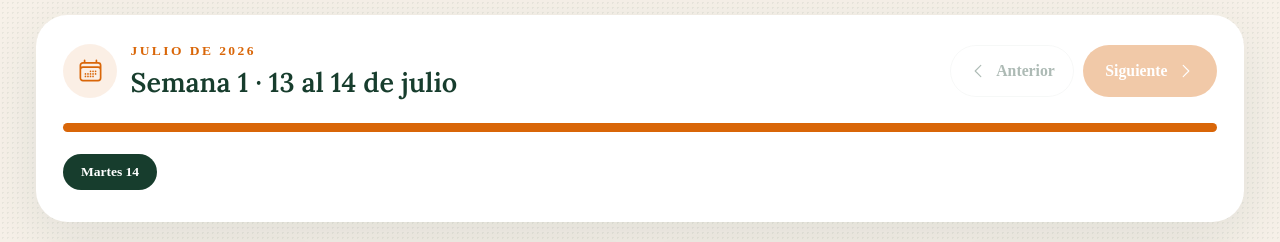
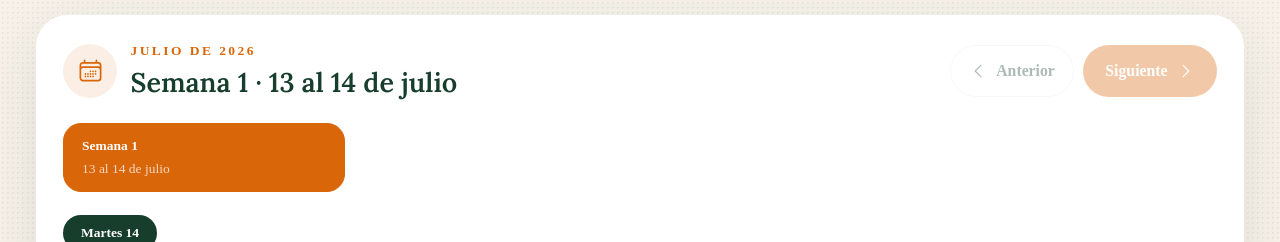
Before and after one commit to Paula-004/vitalweb, a Next.js app: page / in a window 1280 px wide. Shown: the part 1020-1262 px from the top of the page. Built offline with nearby package versions, Linux system fonts and the light colour scheme; no server answers.

Commit message:
feat: highlight current week in monthly menu

```diff
--- a/components/MenuOptions.tsx
+++ b/components/MenuOptions.tsx
@@ -36,6 +36,15 @@ export default function MenuOptions() {
   useEffect(() => {
     setDayIndex(0);
   }, [weekIndex]);
+
+  useEffect(() => {
+    if (!weeks?.length) return;
+    const today = currentDayKey();
+    const currentWeek = weeks.findIndex(
+      (item) => today >= item.start && today <= addCalendarDays(item.start, 6),
+    );
+    setWeekIndex(currentWeek >= 0 ? currentWeek : 0);
+  }, [weeks]);
 
   if (loading)
     return <Frame><p className="text-sm text-ink/60">Cargando el menú...</p></Frame>;
@@ -139,14 +148,25 @@ export default function MenuOptions() {
             </div>
           </div>
 
-          <div className="mt-5 flex gap-2">
+          <div className="mt-5 grid gap-2 sm:grid-cols-2 lg:grid-cols-4">
             {weeks.map((item, index) => (
               <button
                 key={item.start}
                 onClick={() => setWeekIndex(index)}
                 aria-label={`Ver semana del ${item.label}`}
-                className={`h-2 flex-1 rounded-full transition ${index === weekIndex ? "bg-orange" : "bg-forest/10 hover:bg-forest/25"}`}
-              />
+                className={`rounded-2xl border px-4 py-3 text-left transition ${
+                  index === weekIndex
+                    ? "border-orange bg-orange text-white"
+                    : "border-forest/10 bg-cream text-forest hover:border-orange/40"
+                }`}
+              >
+                <span className="block text-xs font-extrabold">
+                  {isCurrentWeek(item.start) ? "Semana actual" : `Semana ${index + 1}`}
+                </span>
+                <span className={`mt-1 block text-xs ${index === weekIndex ? "text-white/75" : "text-ink/55"}`}>
+                  {item.label}
+                </span>
+              </button>
             ))}
           </div>
 
@@ -280,6 +300,29 @@ export default function MenuOptions() {
   );
 }
 
+function currentDayKey() {
+  const parts = new Intl.DateTimeFormat("en-CA", {
+    year: "numeric",
+    month: "2-digit",
+    day: "2-digit",
+    timeZone: "America/Argentina/Buenos_Aires",
+  }).formatToParts(new Date());
+  const value = (type: Intl.DateTimeFormatPartTypes) =>
+    parts.find((part) => part.type === type)?.value ?? "";
+  return `${value("year")}-${value("month")}-${value("day")}`;
+}
+
+function addCalendarDays(date: string, amount: number) {
+  const value = new Date(`${date}T00:00:00.000Z`);
+  value.setUTCDate(value.getUTCDate() + amount);
+  return value.toISOString().slice(0, 10);
+}
+
+function isCurrentWeek(start: string) {
+  const today = currentDayKey();
+  return today >= start && today <= addCalendarDays(start, 6);
+}
+
 function Frame({ children }: { children: React.ReactNode }) {
   return (
     <section id="menu" className="grain px-5 py-24 lg:px-8">
```
